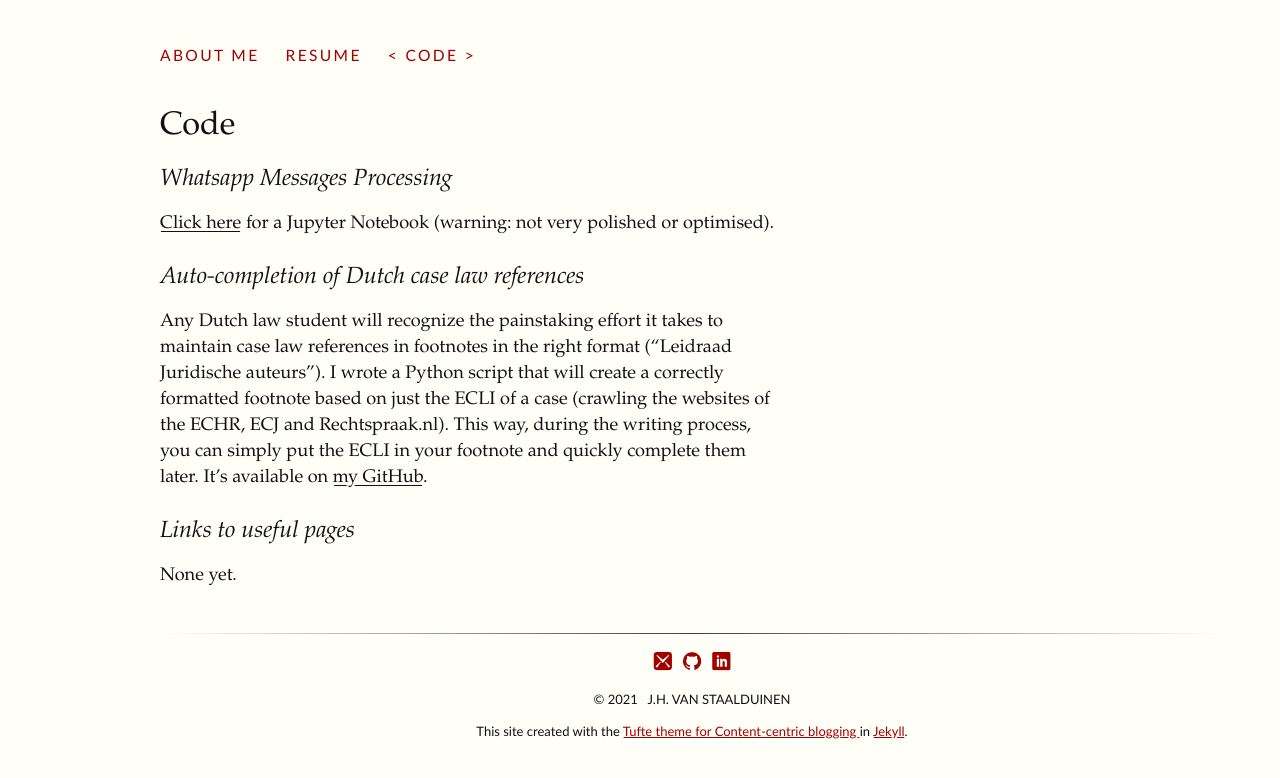
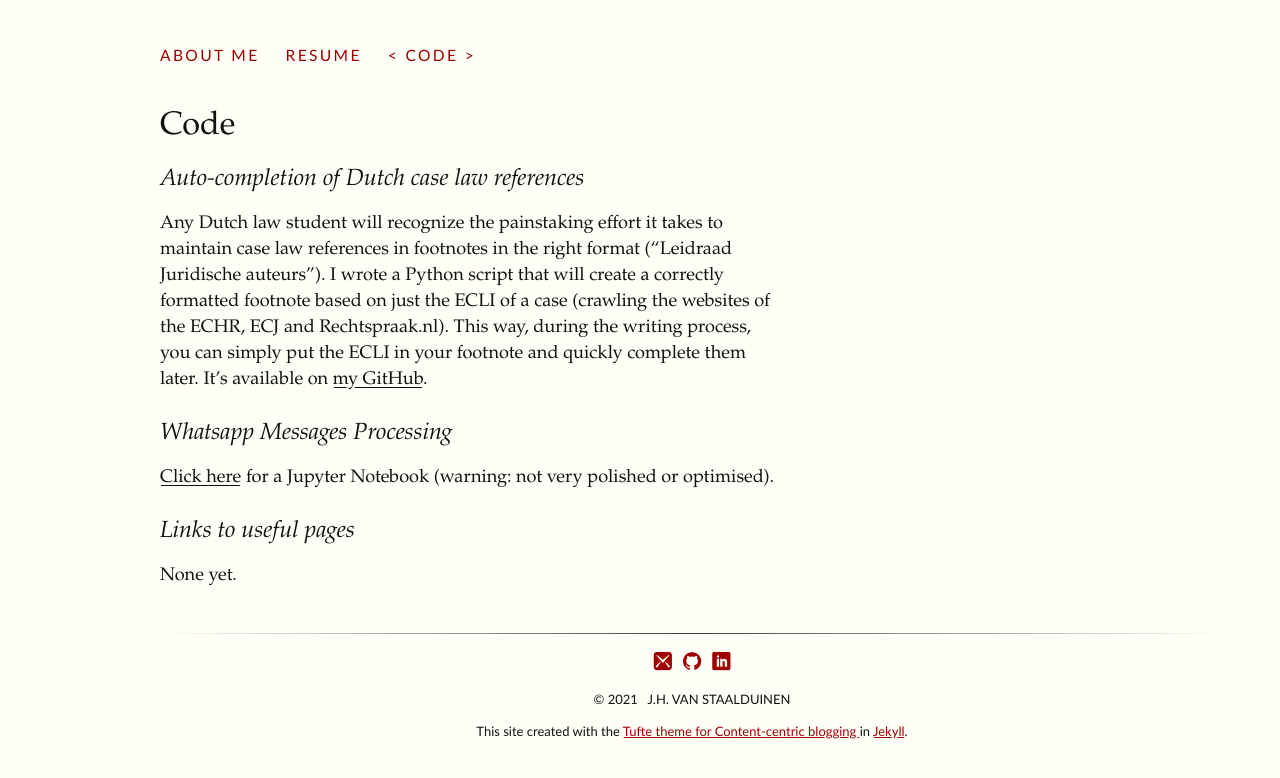
Before and after one commit to jhvanstaalduinen/jhvanstaalduinen.github.io, a Jekyll site: the page built from code/index.md, in a window 1280 px wide. Shown: the top 778 px of the page. Built offline with Jekyll 4.4.1, drawn with Linux system fonts in a browser that asks for light colours; some web fonts are replaced; part of the change alters nothing that is shown.

```diff
--- a/code/index.md
+++ b/code/index.md
@@ -3,9 +3,6 @@ layout: post
 title: Code
 ---
 
-### Whatsapp Messages Processing
-
-<a href="../assets/docs/whatsapp_export_processor.ipynb">Click here</a> for a Jupyter Notebook (warning: not very polished or optimised).
 
 ### Auto-completion of Dutch case law references
 
@@ -13,6 +10,12 @@ Any Dutch law student will recognize the painstaking effort it takes to maintain
 correctly formatted footnote based on just the ECLI of a case (crawling the websites of the ECHR, ECJ and Rechtspraak.nl). This way, during the writing process, you can simply put the ECLI in your footnote and quickly complete them later.
 It's available on <a href="https://github.com/jhvanstaalduinen/JuridischeVoetnoten">my GitHub</a>.
 
+
+### Whatsapp Messages Processing
+
+<a href="../assets/docs/whatsapp_export_processor.ipynb">Click here</a> for a Jupyter Notebook (warning: not very polished or optimised).
+
+
 ### Links to useful pages
 
 None yet.
```
